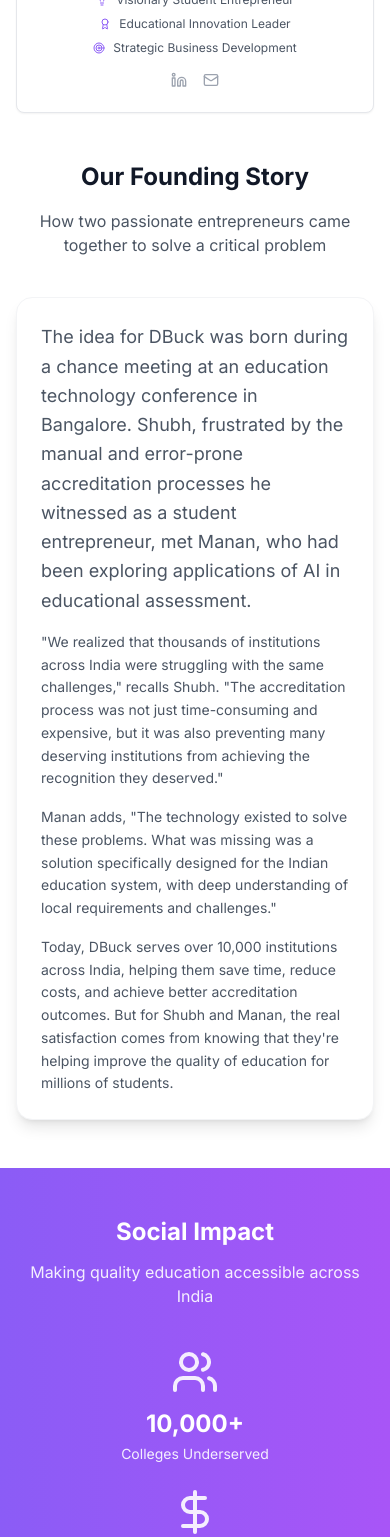
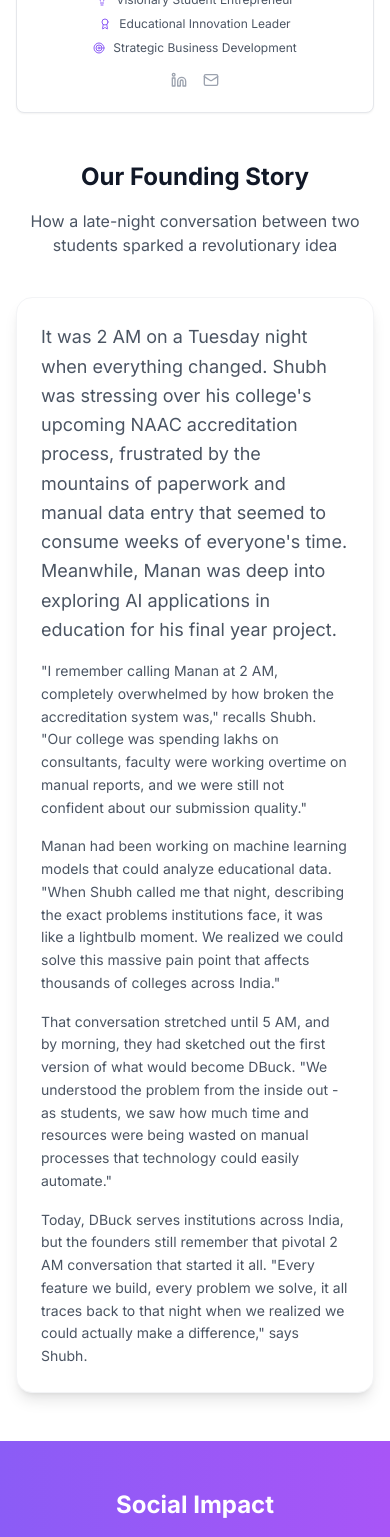
Before and after one commit to prathamhanda/dbuck-website-public, a React (Vite) app: page / in a window 390 px wide. Shown: the part 5749-7286 px from the top of the page. Built offline with nearby package versions, Linux system fonts and the light colour scheme.

Commit message:
Fix: CEO photo alignment and founding story
Aligned the CEO photo and updated the founding story to reflect the 2 AM conversation.

```diff
--- a/src/pages/Index.tsx
+++ b/src/pages/Index.tsx
@@ -369,7 +369,7 @@ const Index = () => {
         <div className="max-w-7xl mx-auto">
           <div className="text-center mb-10 sm:mb-12 lg:mb-16 animate-fade-in-up">
             <Badge className="bg-gradient-to-r from-dbuck-primary/10 to-dbuck-secondary/10 text-dbuck-primary border-dbuck-primary/20 mb-4 sm:mb-6">
-              <Users className="w-3 h-3 sm:w-4 sm:h-4 mr-1 sm:mr-2" />
+              <Users className="w-3 h-3 sm:w-4 sm:w-4 mr-1 sm:mr-2" />
               <span className="text-xs sm:text-sm">Meet the Team</span>
             </Badge>
             <h2 className="text-2xl sm:text-3xl lg:text-4xl font-bold text-gray-900 mb-4 sm:mb-6">
@@ -437,7 +437,7 @@ const Index = () => {
                     <img
                       src="/lovable-uploads/a70748cc-0f04-40a3-9b66-883c10bd7467.png"
                       alt="Shubh Gupta"
-                      className="w-full h-full object-cover"
+                      className="w-full h-full object-cover object-center"
                     />
                   </div>
                   <h3 className="text-xl sm:text-2xl font-bold text-gray-900 mb-2">Shubh Gupta</h3>
@@ -477,28 +477,35 @@ const Index = () => {
           {/* Founding Story */}
           <div className="text-center mb-10 sm:mb-12 lg:mb-16 animate-fade-in-up">
             <h3 className="text-2xl sm:text-3xl font-bold text-gray-900 mb-4 sm:mb-6">Our Founding Story</h3>
-            <p className="text-base sm:text-lg text-gray-600 mb-6 sm:mb-8">How two passionate entrepreneurs came together to solve a critical problem</p>
+            <p className="text-base sm:text-lg text-gray-600 mb-6 sm:mb-8">How a late-night conversation between two students sparked a revolutionary idea</p>
           </div>
           <div className="bg-white rounded-2xl sm:rounded-3xl p-6 sm:p-8 lg:p-12 shadow-lg animate-scale-in border border-gray-100">
             <div className="prose prose-lg max-w-none text-gray-600">
               <p className="text-lg sm:text-xl leading-relaxed mb-4 sm:mb-6">
-                The idea for DBuck was born during a chance meeting at an education technology conference in Bangalore.
-                Shubh, frustrated by the manual and error-prone accreditation processes he witnessed as a student entrepreneur,
-                met Manan, who had been exploring applications of AI in educational assessment.
+                It was 2 AM on a Tuesday night when everything changed. Shubh was stressing over his college's
+                upcoming NAAC accreditation process, frustrated by the mountains of paperwork and manual data entry
+                that seemed to consume weeks of everyone's time. Meanwhile, Manan was deep into exploring AI applications
+                in education for his final year project.
               </p>
               <p className="text-sm sm:text-base leading-relaxed mb-4 sm:mb-6">
-                "We realized that thousands of institutions across India were struggling with the same challenges,"
-                recalls Shubh. "The accreditation process was not just time-consuming and expensive, but it was also
-                preventing many deserving institutions from achieving the recognition they deserved."
+                "I remember calling Manan at 2 AM, completely overwhelmed by how broken the accreditation system was,"
+                recalls Shubh. "Our college was spending lakhs on consultants, faculty were working overtime on manual reports,
+                and we were still not confident about our submission quality."
               </p>
               <p className="text-sm sm:text-base leading-relaxed mb-4 sm:mb-6">
-                Manan adds, "The technology existed to solve these problems. What was missing was a solution specifically
-                designed for the Indian education system, with deep understanding of local requirements and challenges."
+                Manan had been working on machine learning models that could analyze educational data. "When Shubh called me
+                that night, describing the exact problems institutions face, it was like a lightbulb moment. We realized we
+                could solve this massive pain point that affects thousands of colleges across India."
+              </p>
+              <p className="text-sm sm:text-base leading-relaxed mb-4 sm:mb-6">
+                That conversation stretched until 5 AM, and by morning, they had sketched out the first version of what
+                would become DBuck. "We understood the problem from the inside out - as students, we saw how much time
+                and resources were being wasted on manual processes that technology could easily automate."
               </p>
               <p className="text-sm sm:text-base leading-relaxed">
-                Today, DBuck serves over 10,000 institutions across India, helping them save time, reduce costs,
-                and achieve better accreditation outcomes. But for Shubh and Manan, the real satisfaction comes from
-                knowing that they're helping improve the quality of education for millions of students.
+                Today, DBuck serves institutions across India, but the founders still remember that pivotal 2 AM conversation
+                that started it all. "Every feature we build, every problem we solve, it all traces back to that night when
+                we realized we could actually make a difference," says Shubh.
               </p>
             </div>
           </div>
```
